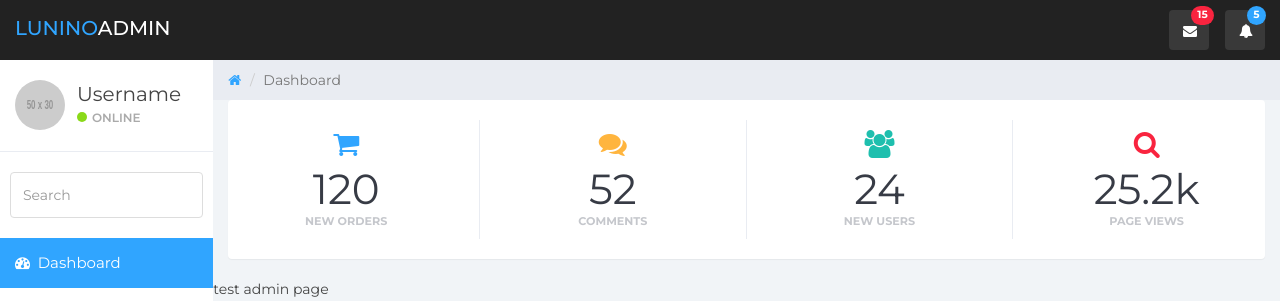
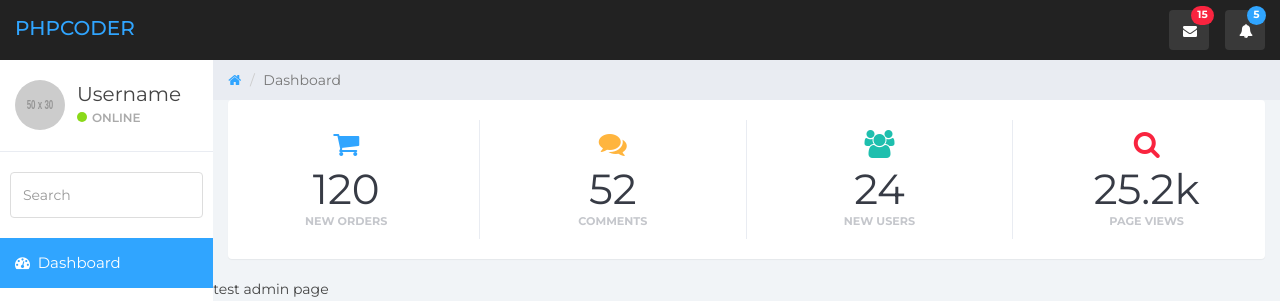
Before and after one commit to HaNoi-PHP-Classes/phpcoder, a PHP site: page /phpcoder/admin in a window 1280 px wide. Shown: the top 301 px of the page. Run offline with PHP 8.4, Linux system fonts and the light colour scheme; some libraries are stand-ins or nearby versions.

Commit message:
fix brand name

```diff
--- a/public/templates/admin/index.php
+++ b/public/templates/admin/index.php
@@ -26,7 +26,7 @@
 					<span class="icon-bar"></span>
 					<span class="icon-bar"></span>
                 </button>
-				<a class="navbar-brand" href="#"><span>Lunino</span>Admin</a>
+				<a class="navbar-brand" href="#"><span>PHPcoder</span></a>
 				<ul class="nav navbar-top-links navbar-right">
 					<li class="dropdown">
                         <a class="dropdown-toggle count-info" data-toggle="dropdown" href="#">
```
